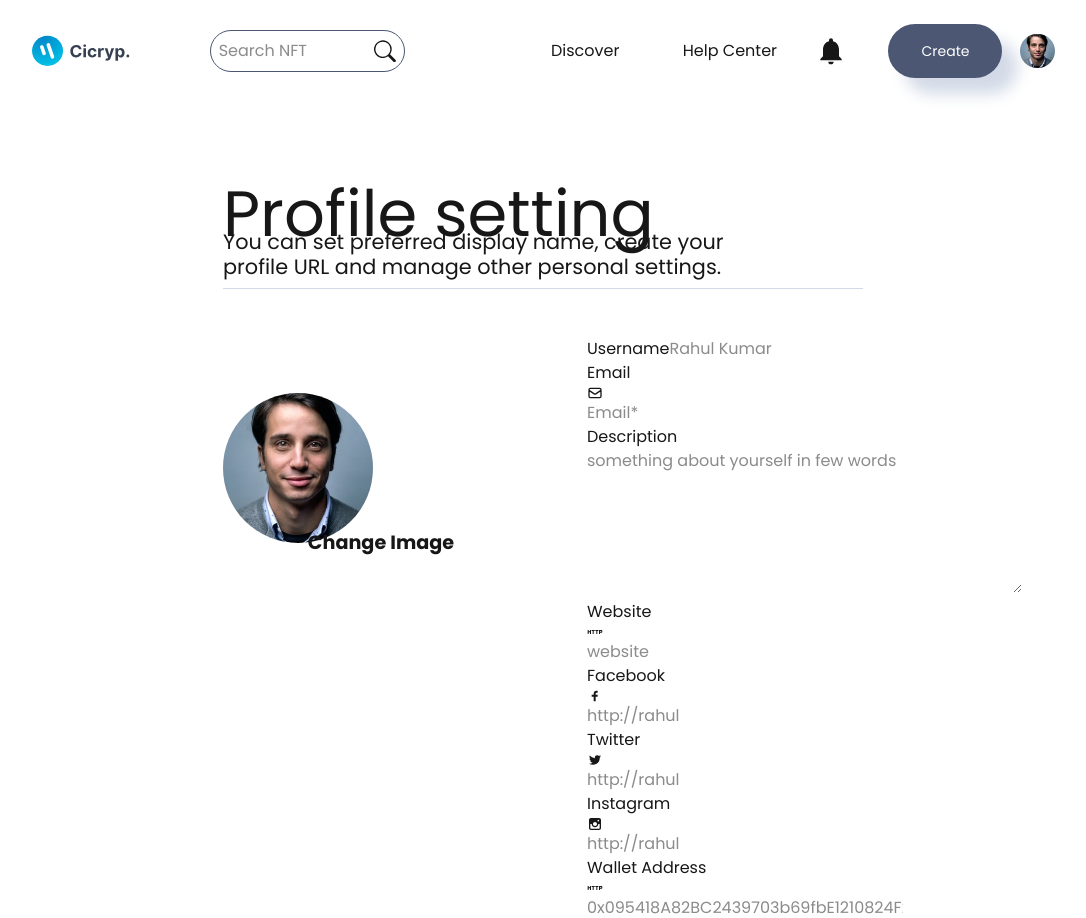
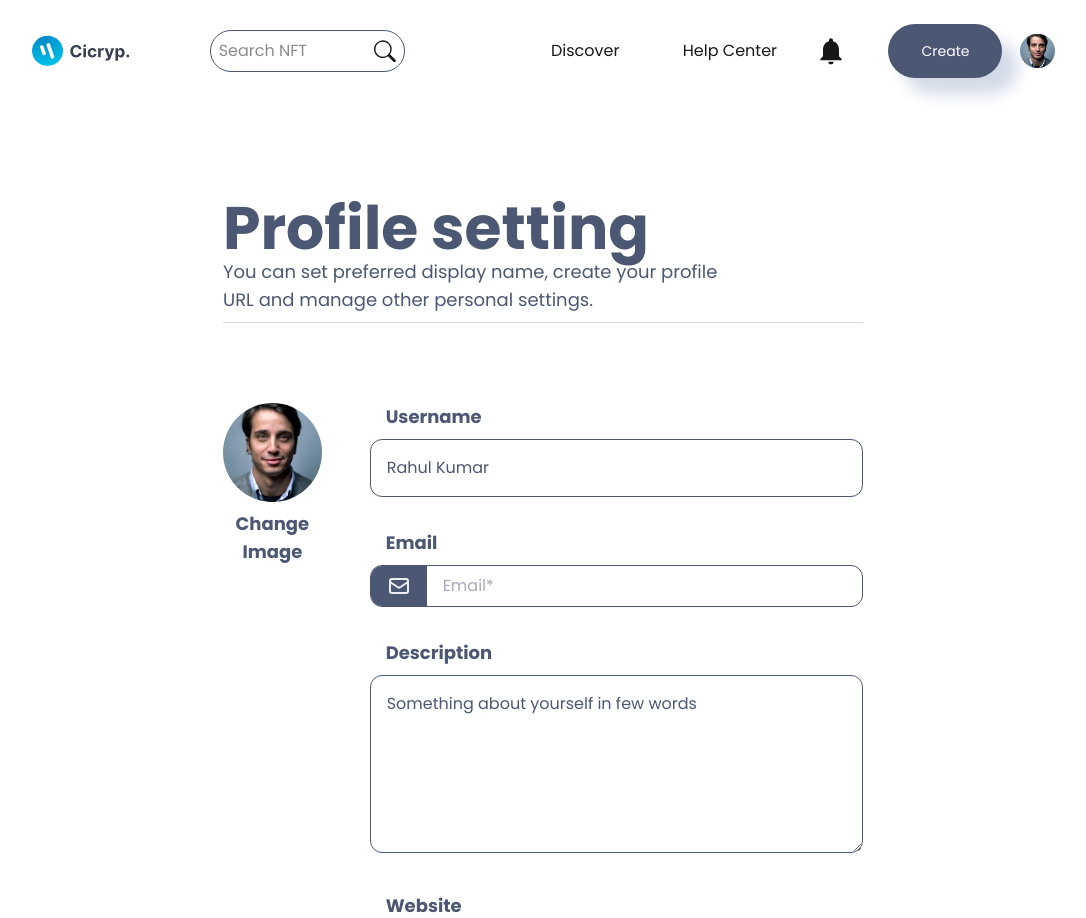
Before and after one commit to rahul-0407/nft-marketplace, a Next.js app in the folder nftfrontend/: page /account in a window 1280 px wide. Shown: the top 918 px of the page, without its empty margins (97-1183 px from the left). Built offline with nearby package versions, Linux system fonts and the light colour scheme.

Commit message:
form updated

```diff
--- a/nftfrontend/app/account/page.js
+++ b/nftfrontend/app/account/page.js
@@ -1,42 +1,90 @@
-'use client'
+"use client";
 
-import React,{useState, useMemo, useCallback, useContext} from 'react'
-import { useDropzone } from 'react-dropzone/.'
-import Form from '@/components/Form'
+import React, { useState, useCallback } from "react";
+import { useDropzone } from "react-dropzone";
+import Form from "@/components/Form";
 
 const Account = () => {
+  const [fileUrl, setFileUrl] = useState(null);
 
-    const [fileUrl, setFileUrl] = useState(null)
+  const onDrop = useCallback((acceptedFiles) => {
+    setFileUrl(acceptedFiles[0]);
+  }, []);
 
-    const onDrop = useCallback(async(acceptedFile)=>{
-      setFileUrl(acceptedFile[0]);
-    },[])
-
-    const {getRootProps, getInputProps} = useDropzone({
-      onDrop,
-      accept:"image/*",
-      maxSize: 5000000
-    })
+  const { getRootProps, getInputProps } = useDropzone({
+    onDrop,
+    accept: { "image/*": [] },
+    maxSize: 5000000,
+  });
 
   return (
-    <div className='account'>
-        <div className='account_info'>
-            <h1>Profile setting</h1>
-            <p>You can set preferred display name, create your profile URL and manage other personal settings.</p>
+    <div className="w-full my-24 max-[560px]:my-12 text-(--icons-color)">
+      {/* ===== Header ===== */}
+      <div
+        className="
+          w-1/2 mx-auto
+          border-b border-[var(--shadow-dark-color)]
+          max-[768px]:w-[90%]
+        "
+      >
+        <h1
+          className="
+            text-6xl font-bold
+            max-[768px]:text-3xl
+            max-[560px]:text-2xl
+          "
+        >
+          Profile setting
+        </h1>
+
+        <p
+          className="
+            text-lg w-[80%]  pb-2
+            max-[768px]:text-base
+            max-[768px]:w-full
+          "
+        >
+          You can set preferred display name, create your profile URL and manage
+          other personal settings.
+        </p>
+      </div>
+
+      {/* ===== Content ===== */}
+      <div
+        className="
+          w-1/2 mx-auto
+          grid grid-cols-[1fr_5fr]
+          gap-12 mt-12
+          items-start
+          max-[768px]:w-[90%]
+          max-[768px]:grid-cols-1
+        "
+      >
+        {/* ===== Image Upload ===== */}
+        <div
+          {...getRootProps()}
+          className="mt-8 cursor-pointer text-center relative"
+        >
+          <input {...getInputProps()} />
+
+          <img
+            src={fileUrl ? URL.createObjectURL(fileUrl) : "./user-1.png"}
+            alt="account upload"
+            width={150}
+            height={150}
+            className="mx-auto rounded-full"
+          />
+
+          <p className="font-bold text-lg mt-2">Change Image</p>
         </div>
 
-        <div class="account_box">
-          <div class="account_box_img" {...getRootProps()}>
-            <input {...getInputProps}/>
-            <img src="./user-1.png" alt="account upload" width={150} height={150} className='account_box_img_img'/>
-            <p className='account_box_img_para'>Change Image</p>
-          </div>
-          <div class="account_box_form">
-            <Form/>
-          </div>
+        {/* ===== Form ===== */}
+        <div>
+          <Form />
         </div>
+      </div>
     </div>
-  )
-}
+  );
+};
 
-export default Account
+export default Account;
--- a/nftfrontend/app/globals.css
+++ b/nftfrontend/app/globals.css
@@ -1,5 +1,4 @@
 @import "tailwindcss";
-
 
 :root {
   --background: #ffffff;
@@ -17,13 +16,12 @@
   /* ✅ Correct box-shadow variable */
   --box-shadow:
     1rem 1rem 1rem var(--shadow-dark-color),
-   -1rem -1rem 1rem var(--shadow-light-color);
+    -1rem -1rem 1rem var(--shadow-light-color);
 
   --box-shadow-small:
-    .3rem .3rem 1rem var(--shadow-dark-color),
-   -.3rem -.3rem 1rem var(--shadow-light-color);
+    0.3rem 0.3rem 1rem var(--shadow-dark-color),
+    -0.3rem -0.3rem 1rem var(--shadow-light-color);
 }
-
 
 @theme inline {
   --color-background: var(--background);
@@ -38,30 +36,30 @@
   }
 } */
 
-*{
+* {
   box-sizing: border-box;
   -webkit-tap-highlight-color: none;
 }
 
-::selection{
+::selection {
   color: var(--shadow-dark-color);
   background: var(--icons-color);
 }
 
-::-webkit-scrollbar{
+::-webkit-scrollbar {
   width: 1rem;
   border: 1px solid var(--main-bg-color);
 }
 
-::-webkit-scrollbar-track{
+::-webkit-scrollbar-track {
   border-radius: 0;
   background-color: var(--main-bg-color);
 }
 
-::-webkit-scrollbar-thumb{
+::-webkit-scrollbar-thumb {
   border-radius: 2rem;
   background: var(--icons-color);
-  width: .5rem;
+  width: 0.5rem;
 }
 
 body {
@@ -75,72 +73,96 @@ body {
 
 
 
-.account{
+.Form {
   width: 100%;
-  margin-block: 6rem;
 }
 
-.account_info{
-  width: 50%;
-  margin: 0 auto;
-  border-bottom: 1px solid var(--shadow-dark-color);
+.Form_box_input {
+  margin-top: 2rem;
 }
 
-.account_info h1{
-  font-size: 4rem;
-  line-height: .5;
+.Form_box_input label {
+  display: block;
+  width: 100%;
+  margin-left: 1rem;
+  font-weight: 700;
+  font-size: 1.3rem;
 }
 
-.account_info p{
-  font-size: 1.3rem;
-  width: 80%;
-  line-height: 1.2;
-  padding-bottom: .5rem;
+.Form_box_input_useName {
+  width: 100%;
+  border: 1px solid var(--icons-color);
+  padding: 1rem;
+  border-radius: 1rem;
+  background-color: transparent;
+  margin-top: 0.5rem;
+  outline: none;
 }
 
-.account_box{
-  width: 50%;
-  margin: 0 auto;
-  display: grid;
-  grid-template-columns: 1fr 5fr;
-  margin-top: 3rem;
-  gap: 3rem;
-  align-items: flex-start;
+.Form_box_input::placeholder {
+  font-size: 1.2rem;
+  color: var(--icons-color);
 }
 
-.account_box_img{
-  margin-top: 2rem;
-  cursor: pointer;
-  position: relative;
-  text-align: center;
+.Form_box_input_box {
+  width: 100%;
+  border: 1px solid var(--icons-color);
+  border-radius: 1rem;
+  align-items: center;
+  display: flex;
+  gap: 1rem;
+  overflow: hidden;
 }
 
-.account_box_img_img{
-  border-radius: 50%;
+.Form_box_input_box_icon {
+  font-size: 2rem;
+  background-color: var(--icons-color);
+  padding: 0.5rem 1rem;
+  color: var(--main-bg-color);
+  display: grid;
+  cursor: pointer;
 }
 
-.account_box_img_para{
-  font-weight: 700;
-  font-size: 1.2rem;
-  line-height: 0;
+.Form_box_input_box input {
+  width: 90%;
+  border: 0;
+  background-color: transparent;
+  outline: none;
 }
 
-@media screen and (max-width:35em) {
-  .account_info{
-    width: 90%;
-  }
+.Form_box_input textarea {
+  width: 100%;
+  background-color: transparent;
+  outline: none;
+  border-radius: 1rem;
+  padding: 1rem;
+}
 
-  .account_info h1{
-    font-size: 2rem;
-  }
+.Form_box_input_social {
+  display: grid;
+  grid-template-columns: repeat(3, 1fr);
+  gap: 1rem;
+}
 
-  .account_info p{
-    font-size: 1rem;
-    width: 100%;
-  }
+.Form_box_btn {
+  margin: 4rem 0;
+}
 
-  .account_box{
-    width: 90%;
+.button {
+  width: 100%;
+  display: flex;
+  justify-content: center;
+  font-size: 1.5rem;
+}
+
+@media screen and (max-width: 35em) {
+  .Form_box_input_social {
     grid-template-columns: 1fr;
   }
 }
+
+@media screen and (min-width: 425px) and (max-width: 768px) {
+  .Form_box_input_social {
+    grid-template-columns: 1fr 1fr;
+  }
+}
--- a/nftfrontend/components/Form.jsx
+++ b/nftfrontend/components/Form.jsx
@@ -6,91 +6,151 @@ import {
   TiSocialTwitter,
   TiSocialInstagram,
 } from "react-icons/ti";
-import Button from "@/components//Button";
+import Button from "@/components/Button";
 
 const Form = () => {
   return (
-    <div className="Form">
-      <div class="Form_box">
-        <form action="">
-          <div className="Form_box_input">
-            <label htmlFor="name">Username</label>
-            <input type="text" placeholder="Rahul Kumar" className="Form_box_input_userName"/>
+    <div className="w-full">
+      <form>
+        {/* Username */}
+        <div className="mt-8">
+          <label className="block ml-4 font-bold text-lg">Username</label>
+          <input
+            type="text"
+            placeholder="Rahul Kumar"
+            className="
+              w-full mt-2 p-4
+              border border-[var(--icons-color)]
+              rounded-xl
+              bg-transparent outline-none
+              placeholder:text-[var(--icons-color)]
+            "
+          />
         </div>
 
-          <div class="Form_box_input">
-            <label htmlFor="email">Email</label>
-            <div className="Form_box_input_box">
-              <div class="Form_box_input_box_icon">
-                <HiOutlineMail/>
+        {/* Email */}
+        <div className="mt-8">
+          <label className="block ml-4 font-bold text-lg">Email</label>
+          <div className="flex items-center gap-4 mt-2 border border-[var(--icons-color)] rounded-xl overflow-hidden">
+            <div className="text-2xl bg-[var(--icons-color)] px-4 py-2 text-[var(--main-bg-color)] cursor-pointer">
+              <HiOutlineMail />
             </div>
-              <input type="text"  placeholder="Email*" />
+            <input
+              type="text"
+              placeholder="Email*"
+              className="w-full bg-transparent outline-none"
+            />
           </div>
         </div>
 
-          <div class="Form_box_input">
-            <label htmlFOr="description">Description</label>
-            <textarea type="text" cols="30" rows="6" placeholder="something about yourself in few words"></textarea>
+        {/* Description */}
+        <div className="mt-8">
+          <label className="block ml-4 font-bold text-lg">Description</label>
+          <textarea
+            rows="6"
+            placeholder="Something about yourself in few words"
+            className="
+              w-full mt-2 p-4
+              bg-transparent outline-none
+              border border-[var(--icons-color)]
+              rounded-xl
+              placeholder:text-[var(--icons-color)]
+            "
+          />
         </div>
 
-          <div class="Form_box_input">
-            <label htmlFor="website">Website</label>
-            <div class="Form_box_input_box">
-              <div class="Form_box_input_box_icon">
-                <MdOutlineHttp/>
+        {/* Website */}
+        <div className="mt-8">
+          <label className="block ml-4 font-bold text-lg">Website</label>
+          <div className="flex items-center gap-4 mt-2 border border-[var(--icons-color)] rounded-xl overflow-hidden">
+            <div className="text-2xl bg-[var(--icons-color)] px-4 py-2 text-[var(--main-bg-color)] cursor-pointer">
+              <MdOutlineHttp />
             </div>
-              <input type="text" placeholder="website"/>
+            <input
+              type="text"
+              placeholder="Website"
+              className="w-full bg-transparent outline-none"
+            />
           </div>
         </div>
 
-          <div class="Form_box_input_socail">
-            <div class="Form_box_input">
-              <label htmlFor="facebook">Facebook</label>
-              <div class="Form_box_input_box">
-                <div class="Form_box_input_box_icon">
-                  <TiSocialFacebook/>
+        {/* Social Links */}
+        <div
+          className="
+            grid grid-cols-3 gap-4 mt-8
+            max-[768px]:grid-cols-2
+            max-[560px]:grid-cols-1
+          "
+        >
+          {/* Facebook */}
+          <div>
+            <label className="block ml-4 font-bold text-lg">Facebook</label>
+            <div className="flex items-center gap-4 mt-2 border border-[var(--icons-color)] rounded-xl overflow-hidden">
+              <div className="text-2xl bg-[var(--icons-color)] px-4 py-2 text-[var(--main-bg-color)] cursor-pointer">
+                <TiSocialFacebook />
               </div>
-                <input type="text" placeholder="http://rahul"/>
+              <input
+                type="text"
+                placeholder="http://rahul"
+                className="w-full bg-transparent outline-none"
+              />
             </div>
           </div>
-            <div class="Form_box_input">
-              <label htmlFor="twitter">Twitter</label>
-              <div class="Form_box_input_box">
-                <div class="Form_box_input_box_icon">
-                  <TiSocialTwitter/>
+
+          {/* Twitter */}
+          <div>
+            <label className="block ml-4 font-bold text-lg">Twitter</label>
+            <div className="flex items-center gap-4 mt-2 border border-[var(--icons-color)] rounded-xl overflow-hidden">
+              <div className="text-2xl bg-[var(--icons-color)] px-4 py-2 text-[var(--main-bg-color)] cursor-pointer">
+                <TiSocialTwitter />
               </div>
-                <input type="text" placeholder="http://rahul"/>
+              <input
+                type="text"
+                placeholder="http://rahul"
+                className="w-full bg-transparent outline-none"
+              />
             </div>
           </div>
-            <div class="Form_box_input">
-              <label htmlFor="instagram">Instagram</label>
-              <div class="Form_box_input_box">
-                <div class="Form_box_input_box_icon">
-                  <TiSocialInstagram/>
+
+          {/* Instagram */}
+          <div>
+            <label className="block ml-4 font-bold text-lg">Instagram</label>
+            <div className="flex items-center gap-4 mt-2 border border-[var(--icons-color)] rounded-xl overflow-hidden">
+              <div className="text-2xl bg-[var(--icons-color)] px-4 py-2 text-[var(--main-bg-color)] cursor-pointer">
+                <TiSocialInstagram />
               </div>
-                <input type="text" placeholder="http://rahul"/>
+              <input
+                type="text"
+                placeholder="http://rahul"
+                className="w-full bg-transparent outline-none"
+              />
             </div>
           </div>
         </div>
 
-          <div class="Form_box_input">
-            <label htmlFor="wallet">Wallet Address</label>
-            <div class="Form_box_input_box">
-              <div class="Form_box_input_box_icon">
-                <MdOutlineHttp/>
+        {/* Wallet */}
+        <div className="mt-8">
+          <label className="block ml-4 font-bold text-lg">Wallet Address</label>
+          <div className="flex items-center gap-4 mt-2 border border-[var(--icons-color)] rounded-xl overflow-hidden">
+            <div className="text-2xl bg-[var(--icons-color)] px-4 py-2 text-[var(--main-bg-color)] cursor-pointer">
+              <MdOutlineHttp />
             </div>
-              <input type="text" placeholder="0x095418A82BC2439703b69fbE1210824F2247D77c"/>
-              <div class="Form_box_input_box_icon">
-                <MdOutlineContentCopy/>
+            <input
+              type="text"
+              placeholder="0x095418A82BC2439703b69fbE1210824F2247D77c"
+              className="w-full bg-transparent outline-none"
+            />
+            <div className="text-2xl bg-[var(--icons-color)] px-4 py-2 text-[var(--main-bg-color)] cursor-pointer">
+              <MdOutlineContentCopy />
             </div>
           </div>
         </div>
 
-          <div class="Form_box_btn">
-            <Button btnName="Upload Profile" handleClick={()=>{}} classStyle="button" />
+        {/* Button */}
+        <div className="my-16">
+          <Button btnName="Upload Profile" classStyle="w-full flex justify-center text-2xl" />
         </div>
       </form>
-      </div>
     </div>
   );
 };
```
Lines whose indentation alone changed are shown as unchanged.
